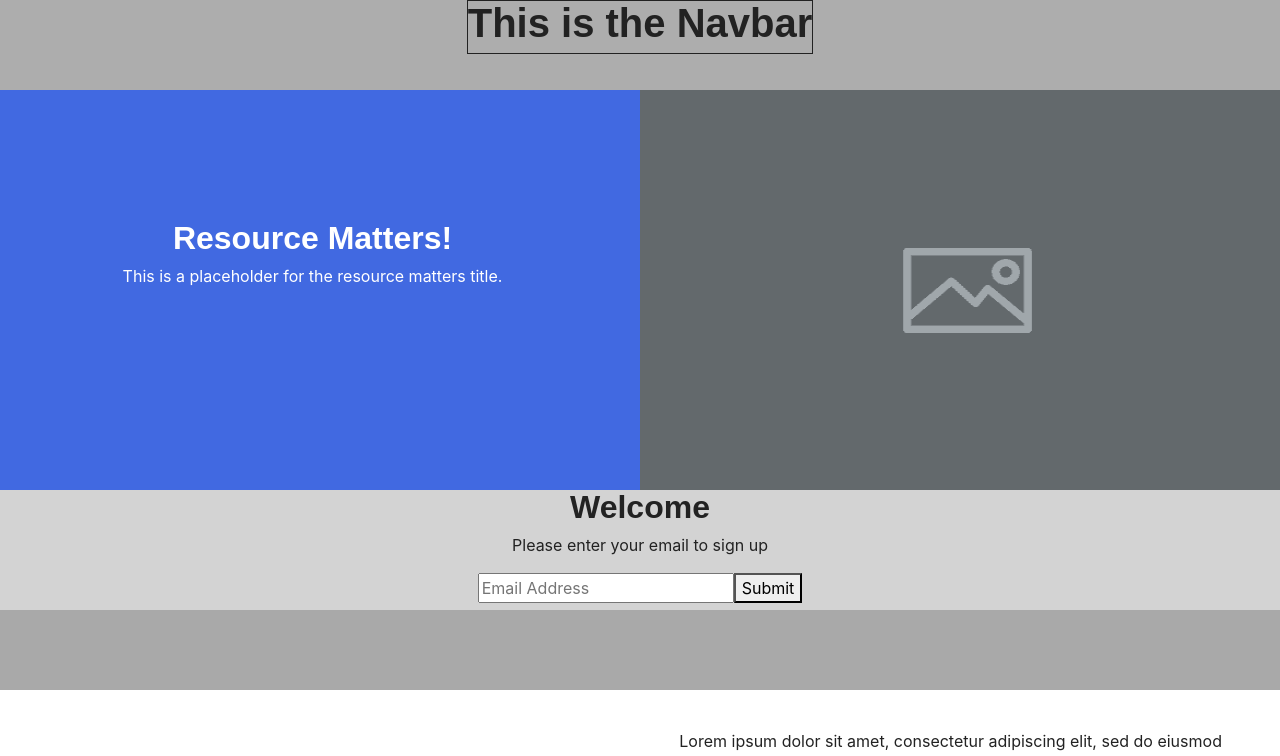
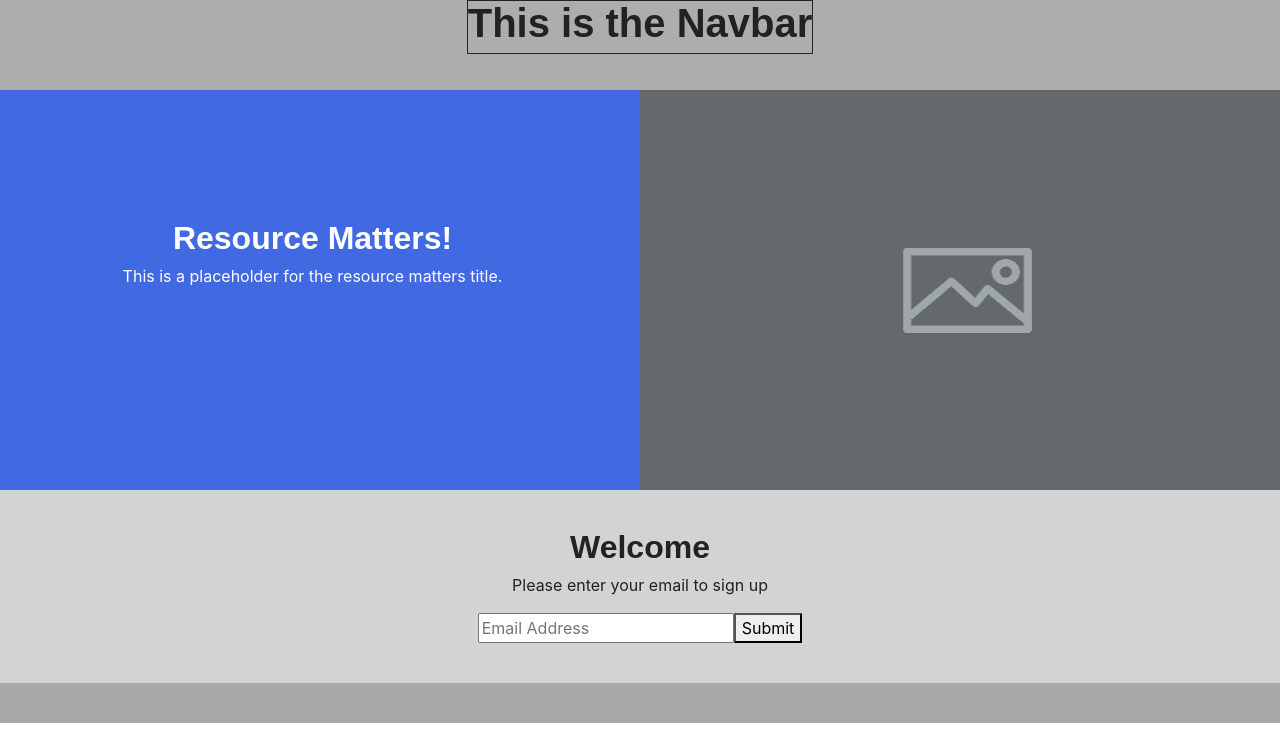
Before and after one commit to tsellers1990/Resource-Matters, a React (Create React App) app in the folder client/: page / in a window 1280 px wide. Shown: the top 756 px of the page. Built offline with nearby package versions, Linux system fonts and the light colour scheme; a web font is replaced by a local one.

Commit message:
styled added components

```diff
--- a/client/src/style.scss
+++ b/client/src/style.scss
@@ -24,13 +24,13 @@
 }
 
 .welcome-div{
-  height: 15vh;
+  padding: 5vh;;
   text-align: center;
   background: lightgray;
 }
 
 .about-divider{
-  height: 10vh;
+  height: 5vh;
   background: darkgray;
 }
 
```
